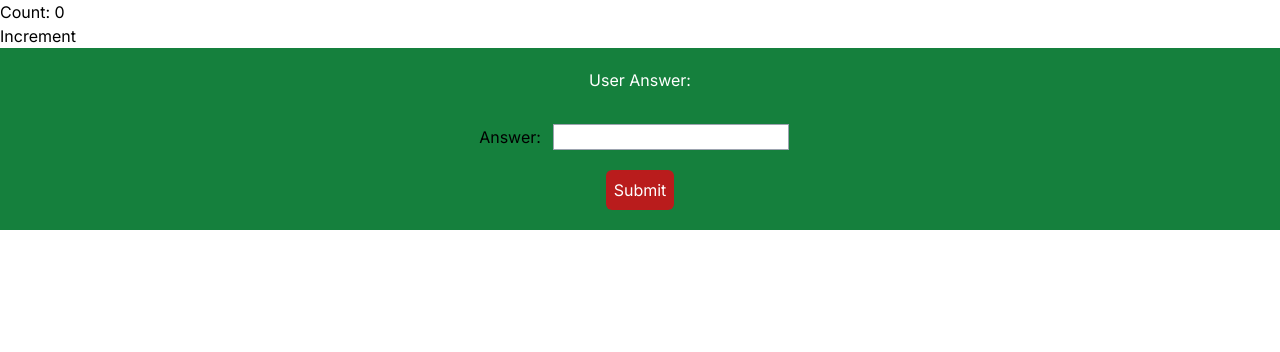
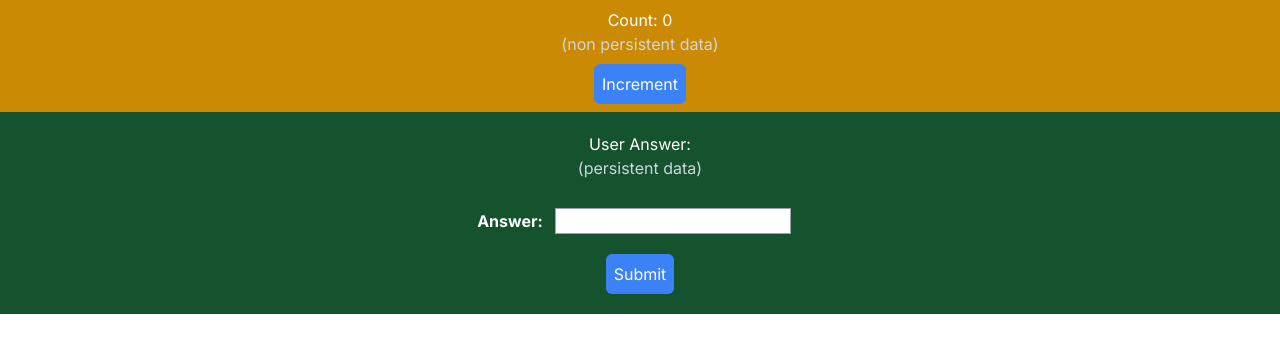
Before and after one commit to fandikaikhsan/use-zustand, a Next.js app: page / in a window 1280 px wide. Shown: the top 352 px of the page. Built offline with nearby package versions, Linux system fonts and the light colour scheme.

Commit message:
chore: fix styling for both components

```diff
--- a/src/components/answer.card.tsx
+++ b/src/components/answer.card.tsx
@@ -14,25 +14,31 @@ const AnswerCard: FC = () => {
   }
 
   return (
-    <div className="flex flex-col p-5 gap-4 bg-green-700 text-center">
-      <p className="text-white">User Answer:</p>
-      <p className="text-red-300 text-lg">{answer}</p>
+    <div className="flex flex-col p-5 gap-4 bg-green-900 text-center">
+      <div>
+        <div className="pb-3">
+          <p className="text-white">User Answer:</p>
+          <p className=" text-gray-300">(persistent data)</p>
+        </div>
+        <p className="text-red-500 text-2xl font-bold underline">{answer}</p>
+      </div>
+
       <form
         className="flex flex-col gap-5 items-center"
         onSubmit={handleSubmit}
       >
-        <label className="">
+        <label className="font-bold text-white">
           Answer:
           <input
             type="text"
             value={localAnswer}
             onChange={(event) => setLocalAnswer(event.target.value)}
             name="answer"
-            className="mx-3 border border-gray-400"
+            className="mx-3 border text-black border-gray-400"
           />
         </label>
         <input
-          className="bg-red-700 p-2 text-white rounded-md "
+          className=" bg-blue-500 p-2 text-white rounded-md "
           type="submit"
           value="Submit"
         />
--- a/src/components/question.card.tsx
+++ b/src/components/question.card.tsx
@@ -7,9 +7,17 @@ const QuestionCard: FC = () => {
   const { count, increment } = useCounterStore()
 
   return (
-    <div>
-      <p>Count: {count}</p>
-      <button onClick={increment}>Increment</button>
+    <div className="flex flex-col items-center gap-2 p-2 bg-yellow-600">
+      <div className="text-center text-white">
+        <p>Count: {count}</p>
+        <p className="text-gray-300">(non persistent data)</p>
+      </div>
+      <button
+        className=" bg-blue-500 text-white p-2 rounded-md"
+        onClick={increment}
+      >
+        Increment
+      </button>
     </div>
   )
 }
```
